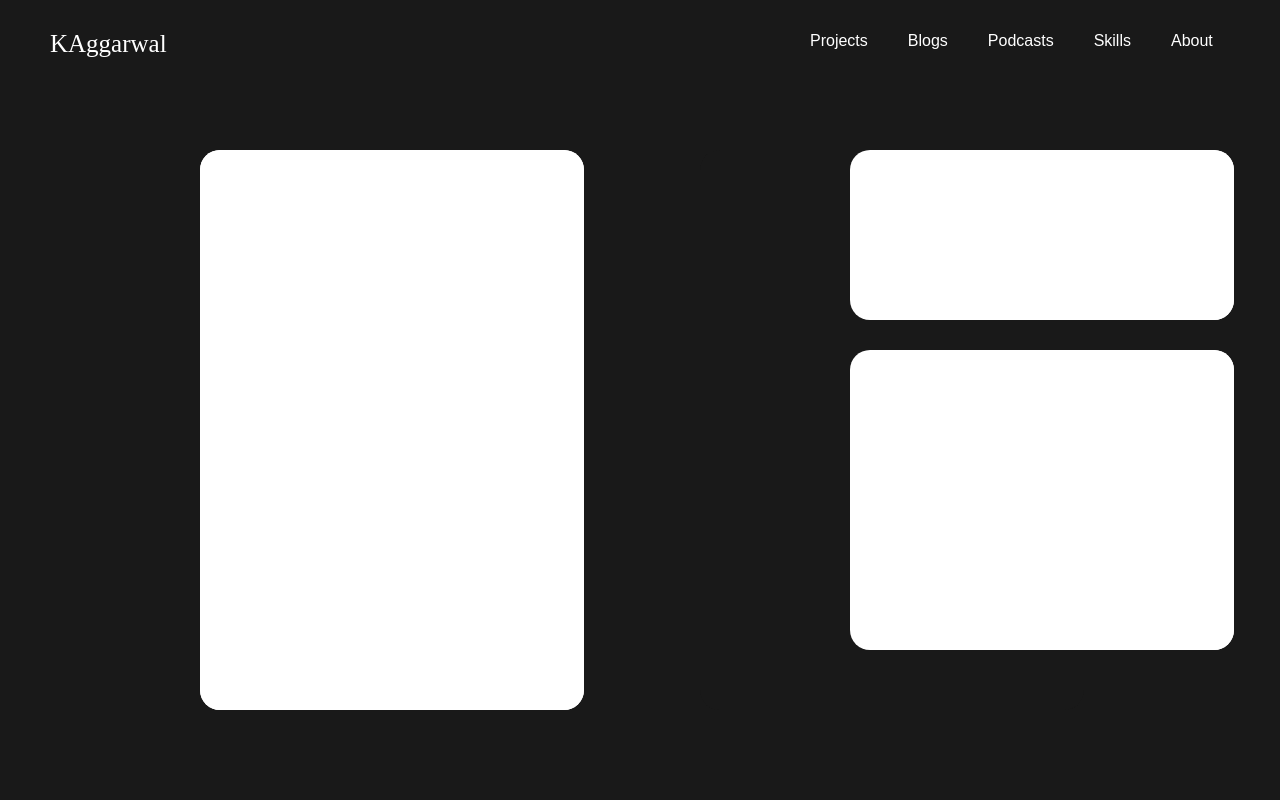
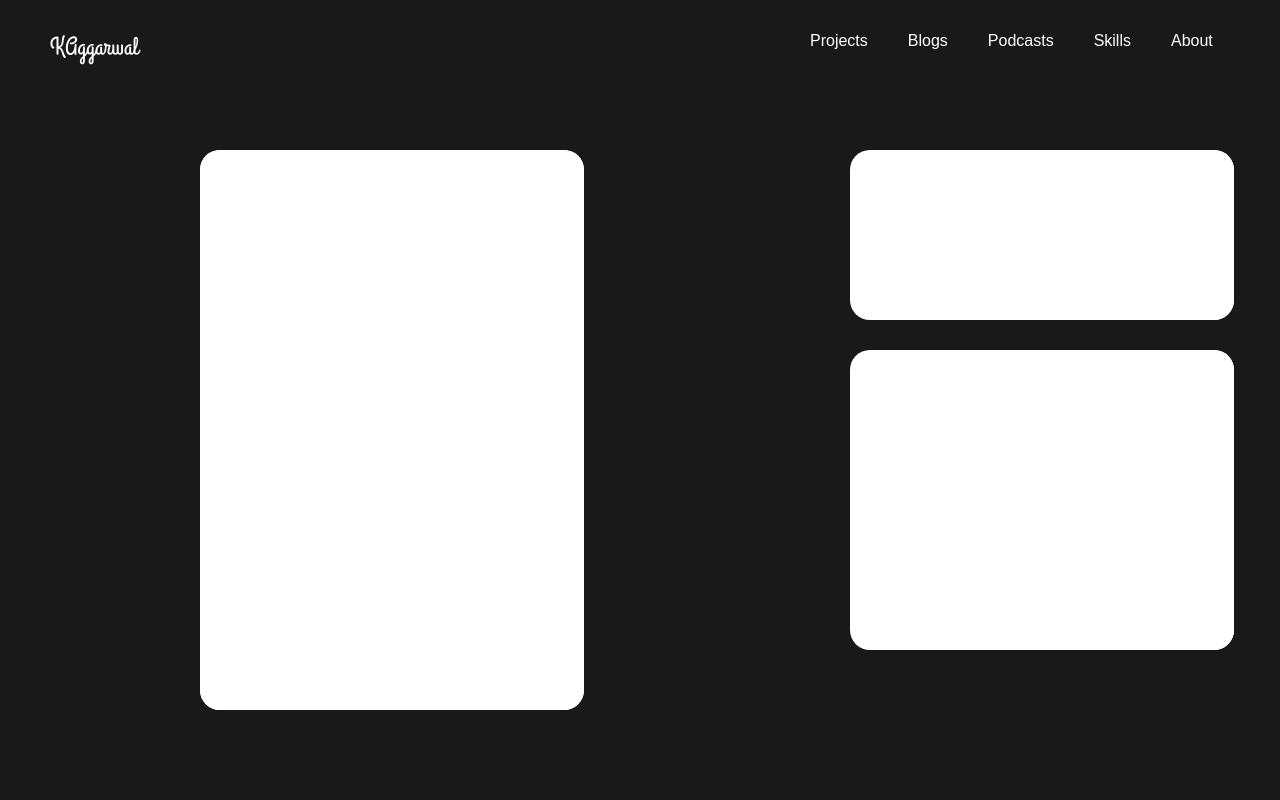
Before and after one commit to ketanAggarwal58/portfolio, a React (Create React App) app: page / in a window 1280 px wide. Shown: the top 800 px of the page. Built offline with nearby package versions, Linux system fonts and the light colour scheme.

Commit message:
new font added

```diff
--- a/src/index.css
+++ b/src/index.css
@@ -11,3 +11,10 @@ code {
   font-family: source-code-pro, Menlo, Monaco, Consolas, 'Courier New',
     monospace;
 }
+
+@font-face {
+  font-family: 'Grand Hotel';
+  src: local('Grand Hotel'), url(../assets/font/Grand_Hotel/GrandHotel-Regular.ttf) format('truetype');
+}
+
+@import url('https://fonts.googleapis.com/css2?family=Montserrat&display=swap');
```
